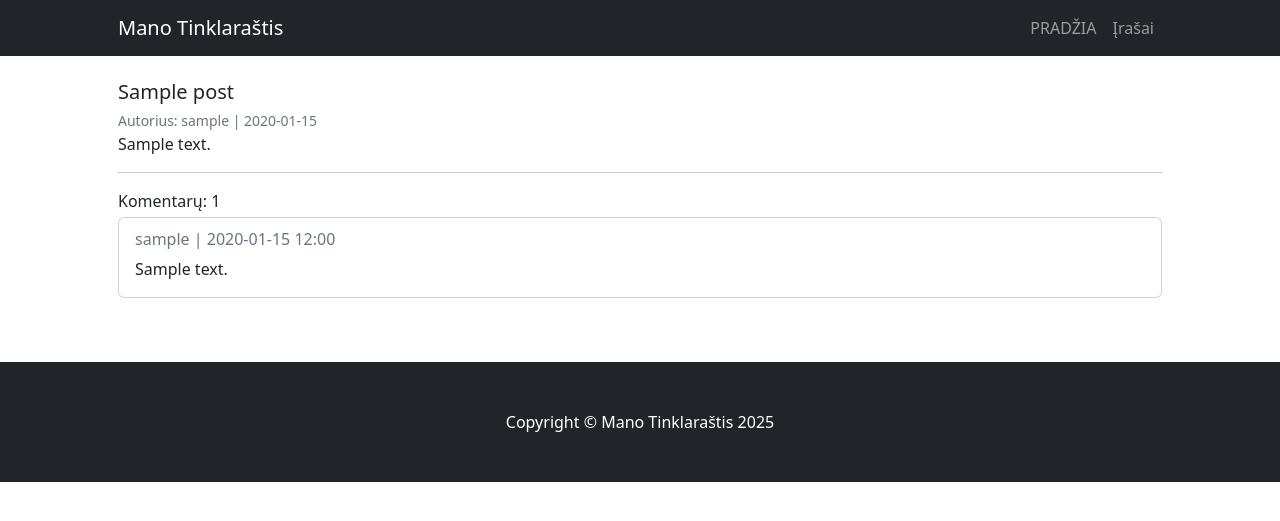
After one commit to DonatasNoreika/todo_blog_renew4_20250818, a Django app: page /posts/1 in a window 1280 px wide. The commit adds this page. Shown: the top 521 px of the page. Run offline with Django 5.2, Linux system fonts and the light colour scheme; tables that the repository leaves empty hold one stand-in row (values such as "Sample post"); some libraries are stand-ins or nearby versions.

Commit message:
5 dalis done

```diff
--- a/mysite/blog/models.py
+++ b/mysite/blog/models.py
@@ -14,6 +14,9 @@
     def __str__(self):
         return self.title
 
+    class Meta:
+        ordering = ['-date_created']
+
 
 class Comment(models.Model):
     author = models.ForeignKey(to=User, on_delete=models.CASCADE)
--- a/mysite/blog/templates/base.html
+++ b/mysite/blog/templates/base.html
@@ -22,7 +22,8 @@
                 <button class="navbar-toggler" type="button" data-bs-toggle="collapse" data-bs-target="#navbarSupportedContent" aria-controls="navbarSupportedContent" aria-expanded="false" aria-label="Toggle navigation"><span class="navbar-toggler-icon"></span></button>
                 <div class="collapse navbar-collapse" id="navbarSupportedContent">
                     <ul class="navbar-nav ms-auto mb-2 mb-lg-0">
-                        <li class="nav-item"><a class="nav-link" aria-current="page" href="#!">Home</a></li>
+                        <li class="nav-item"><a class="nav-link" aria-current="page" href="{% url 'index' %}">PRADŽIA</a></li>
+                        <li class="nav-item"><a class="nav-link" aria-current="page" href="{% url 'posts' %}">Įrašai</a></li>
                     </ul>
                 </div>
             </div>
@@ -40,7 +41,7 @@
         </section>
         <!-- Footer-->
         <footer class="py-5 bg-dark">
-            <div class="container"><p class="m-0 text-center text-white">Copyright &copy; Your Website 2023</p></div>
+            <div class="container"><p class="m-0 text-center text-white">Copyright &copy; Mano Tinklaraštis 2025</p></div>
         </footer>
         <!-- Bootstrap core JS-->
         <script src="https://cdn.jsdelivr.net/npm/bootstrap@5.2.3/dist/js/bootstrap.bundle.min.js"></script>
--- /dev/null
+++ b/mysite/blog/templates/post.html
@@ -0,0 +1,21 @@
+{% extends "base.html" %}
+
+{% block "title" %}Įrašas{% endblock %}
+
+{% block "content" %}
+    <h5 class="mb-1">{{ post.title }}</h5>
+    <small class="text-muted">Autorius: {{ post.author }} | {{ post.date_created|date:"Y-m-d" }}</small>
+    <p class="mb-1">{{ post.content }}</p>
+<hr>
+    <p class="mb-1">Komentarų: {{ post.comments_count }}</p>
+{% for comment in post.comments.all %}
+  <div class="card mb-3">
+    <div class="card-body">
+      <h6 class="card-subtitle mb-2 text-muted">{{ comment.author }} | {{ comment.date_created|date:"Y-m-d H:i" }}</h6>
+      <p class="card-text">{{ comment.content }}</p>
+    </div>
+  </div>
+{% empty %}
+  <div class="alert alert-info">Nėra komentarų.</div>
+{% endfor %}
+{% endblock %}
--- a/mysite/blog/urls.py
+++ b/mysite/blog/urls.py
@@ -1,6 +1,9 @@
 from django.urls import path
 from .views import index
+from .views import PostListView, PostDetailView
 
 urlpatterns = [
     path('', index, name="index"),
+    path('posts/', PostListView.as_view(), name="posts"),
+    path('posts/<int:pk>', PostDetailView.as_view(), name="post"),
 ]
--- a/mysite/blog/views.py
+++ b/mysite/blog/views.py
@@ -2,6 +2,8 @@
 # from django.http import HttpResponse
 from .models import Post, Comment
 from django.contrib.auth.models import User
+from django.views import generic
+
 
 def index(request):
     context = {
@@ -10,3 +12,15 @@
         'num_users': User.objects.count(),
     }
     return render(request, template_name="index.html", context=context)
+
+
+class PostListView(generic.ListView):
+    model = Post
+    template_name = "posts.html"
+    context_object_name = "posts"
+
+
+class PostDetailView(generic.DetailView):
+    model = Post
+    template_name = "post.html"
+    context_object_name = "post"
```
Also changed, not shown: mysite/blog/templates/posts.html (added, +17 -0 lines).
